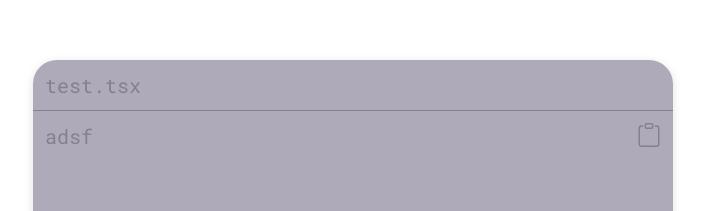
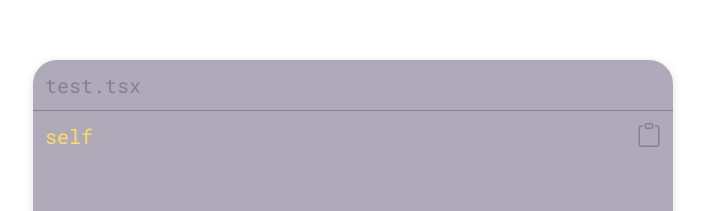
Before and after one commit to MVaden0/Stump, a React (Create React App) app in the folder stump/: page / in a window 1280 px wide. Shown: the part 140-351 px from the top of the page, without its empty margins (287-992 px from the left). Built offline with nearby package versions, Linux system fonts and the light colour scheme.

Commit message:
got basic implementation of syntax highlighting down, need to figure out method of syntax highlighting purely from a file so that different syntax files can be loaded to parse different file types

```diff
--- a/stump/src/App.tsx
+++ b/stump/src/App.tsx
@@ -8,7 +8,7 @@ function App() {
     <div className="App">
       <div className='codeBlockContainer'>
         <CodeBlock
-          content={"adsf"}
+          content={"self.something = 12;"}
           fileName={'test.tsx'}
         />
       </div>
--- a/stump/src/components/CodeBlock/CodeBlock.tsx
+++ b/stump/src/components/CodeBlock/CodeBlock.tsx
@@ -1,5 +1,54 @@
 import React, { useState } from 'react';
 import styles from './CodeBlock.module.css';
+
+const jsParseMap = {
+  'delimeter': {
+    'symbol': [' ', '.', '{', '}'],
+    'color': '#fede5d'
+  },
+  'keyword': {
+    'symbol': ['self'],
+    'color': '#fede5d'
+  },
+}
+
+const parseContent = (content: string) => {
+  let parsedContent: JSX.Element[] = []
+
+  // parse through content until a delimeter is reached
+  let delimeterFound: boolean = false
+
+  let i: number = 0
+
+  while(!delimeterFound) {
+    if (jsParseMap.delimeter.symbol.includes(content.substring(i, i + 1))) {
+      let symbol = content.substring(0, i)
+
+      if (jsParseMap.keyword.symbol.includes(symbol)) {
+        parsedContent.push(
+          <span style={{color: jsParseMap.keyword.color}}>{content.substring(0, i)}</span>
+        )
+      }
+
+      delimeterFound = true
+
+    } else {
+      i += 1
+    }
+  }
+
+  return parsedContent
+}
+
+
+
+
+
+
+
+
+
+
 
 
 interface ICodeBlockRequiredProps {
@@ -24,7 +73,7 @@ const defaultProps: ICodeBlockOptionalProps = {
   fileName: ''
 }
 
-const FileName = (fileName: string, className: string) => {
+const fileName = (fileName: string, className: string) => {
   return (
     <div className={className}>
       {fileName}
@@ -51,10 +100,10 @@ const CodeBlock = (props: ICodeBlockProps) => {
     <div
       className={`${styles.stumpContainerClass} ${props.containerClass}`}
     >
-      {props.fileName ? FileName(props.fileName, `${styles.stumpFileNameClass} ${props.fileNameClass}`) : ''}
+      {props.fileName ? fileName(props.fileName, `${styles.stumpFileNameClass} ${props.fileNameClass}`) : ''}
       <div className={styles.stumpContentWrapperClass}>
         <div className={`${styles.stumpContentClass} ${props.contentClass}`}>
-          {props.content}
+          {parseContent(props.content)}
         </div>
         <div className={styles.stumpCopyContainerClass}>
           <svg
```
